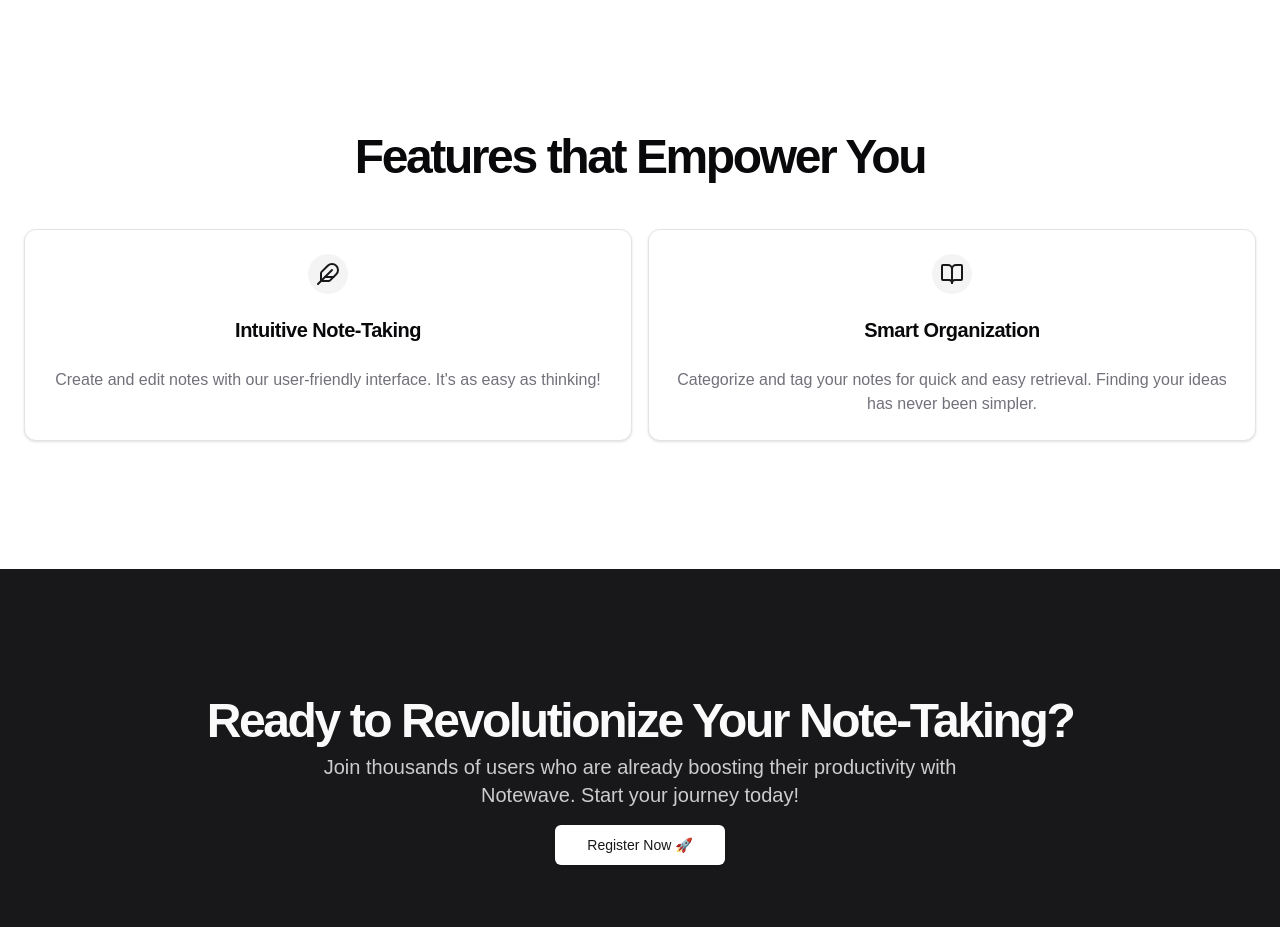
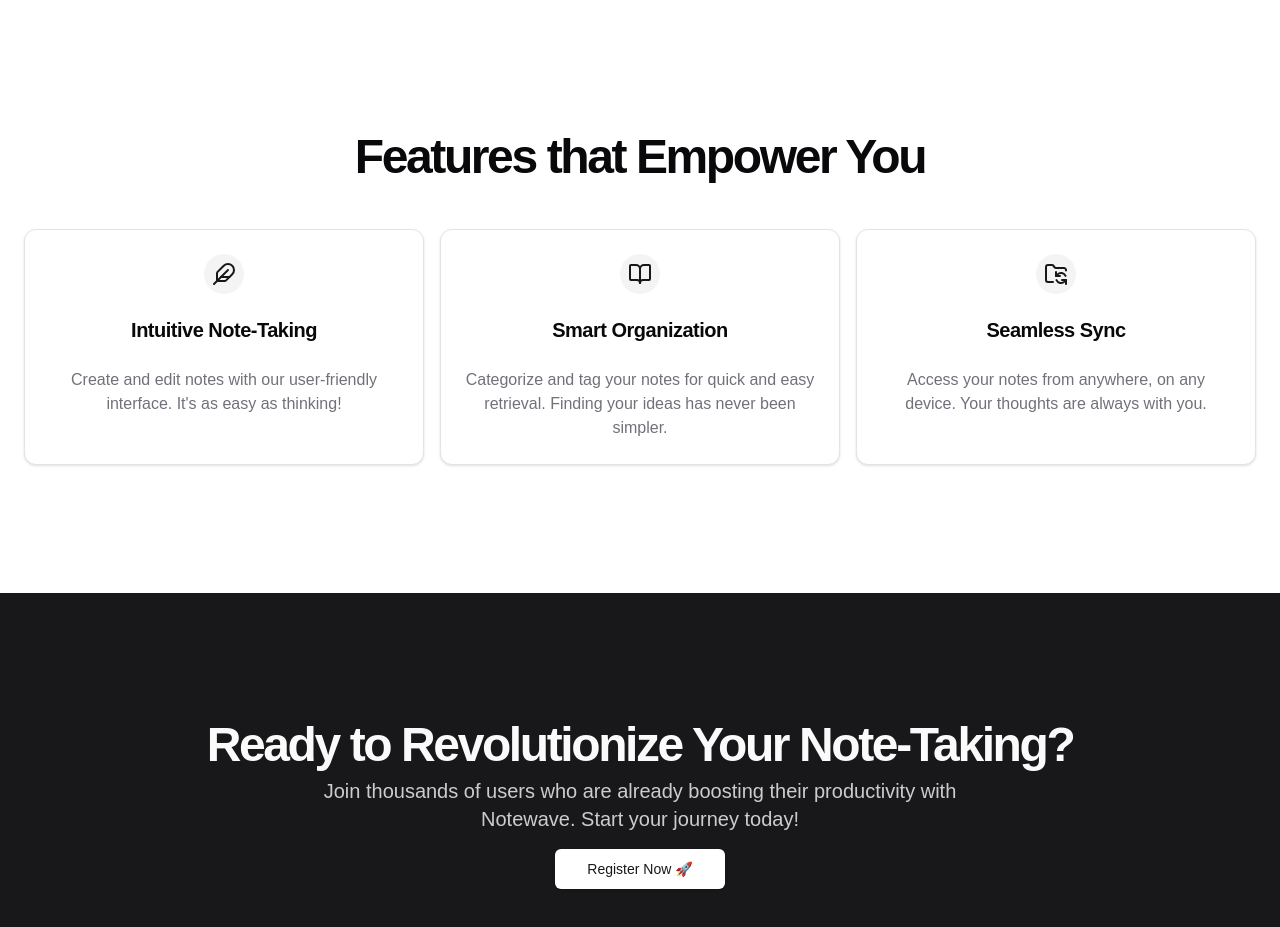
Before and after one commit to Babban33/notewave, a Next.js app: page / in a window 1280 px wide. Shown: the part 860-1787 px from the top of the page. Built offline with nearby package versions, Linux system fonts and the light colour scheme.

Commit message:
added third card centered cards

```diff
--- a/app/page.tsx
+++ b/app/page.tsx
@@ -1,6 +1,6 @@
 import { Button } from "@/components/ui/button";
 import { Card, CardHeader, CardTitle, CardContent } from "@/components/ui/card";
-import { BookOpen, Feather } from "lucide-react";
+import { BookOpen, Feather, FolderSync } from "lucide-react";
 import Link from "next/link";
 import React from "react";
 export default function Home() {
@@ -62,13 +62,13 @@ function CTASection(){
     )
 }
 
-function FeatureSection(){
-    return(
-        <section className="w-full py-12 md:py-24 lg:py-32 max-w-screen-xl">
-            <div className="container px-4 md:px-6">
+function FeatureSection() {
+    return (
+        <section className="w-full py-12 md:py-24 lg:py-32 max-w-screen-xl mx-auto">
+            <div className="px-4 md:px-6">
                 <h2 className="text-3xl font-bold tracking-tighter sm:text-5xl text-center mb-12">Features that Empower You</h2>
-                <div className="flex gap-4 justify-between">
-                    <Card className="flex flex-col items-center text-center w-1/2">
+                <div className="flex flex-col md:flex-row gap-4 justify-between">
+                    <Card className="flex flex-col items-center text-center w-full md:w-1/3">
                         <CardHeader className="flex flex-col items-center">
                             <div className="mb-4 p-2 bg-secondary rounded-full">
                                 <Feather className="h-6 w-6 text-primary" />
@@ -79,7 +79,7 @@ function FeatureSection(){
                             <p className="text-muted-foreground">Create and edit notes with our user-friendly interface. It&apos;s as easy as thinking!</p>
                         </CardContent>
                     </Card>
-                    <Card className="flex flex-col items-center text-center w-1/2">
+                    <Card className="flex flex-col items-center text-center w-full md:w-1/3">
                         <CardHeader className="flex flex-col items-center">
                             <div className="mb-4 p-2 bg-secondary rounded-full">
                                 <BookOpen className="h-6 w-6 text-primary" />
@@ -90,8 +90,19 @@ function FeatureSection(){
                             <p className="text-muted-foreground">Categorize and tag your notes for quick and easy retrieval. Finding your ideas has never been simpler.</p>
                         </CardContent>
                     </Card>
+                    <Card className="flex flex-col items-center text-center w-full md:w-1/3">
+                        <CardHeader className="flex flex-col items-center">
+                            <div className="mb-4 p-2 bg-secondary rounded-full">
+                                <FolderSync className="h-6 w-6 text-primary" />
+                            </div>
+                            <CardTitle className="text-xl">Seamless Sync</CardTitle>
+                        </CardHeader>
+                        <CardContent>
+                            <p className="text-muted-foreground">Access your notes from anywhere, on any device. Your thoughts are always with you.</p>
+                        </CardContent>
+                    </Card>
                 </div>
             </div>
         </section>
-    )
+    );
 }
```
